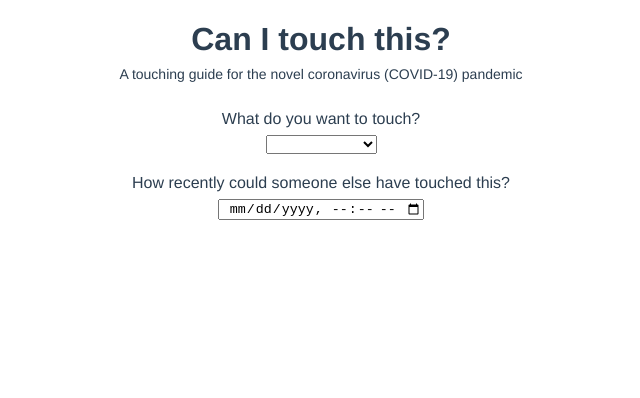
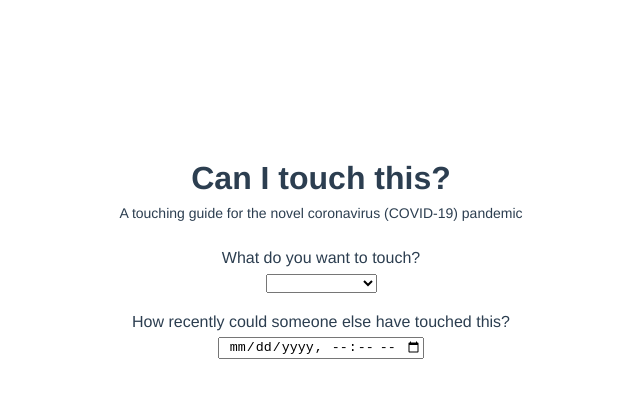
Before and after one commit to 2ndTwo/can-I-touch-this, a Vue app: page / in a window 1280 px wide. Shown: the top 398 px of the page, without its empty margins (319-959 px from the left). Built offline with nearby package versions, Linux system fonts and the light colour scheme.

Commit message:
feat(app.vue): move main content away from window top
This should improve readability and help make the screen look a bit less empty.

```diff
--- a/src/App.vue
+++ b/src/App.vue
@@ -110,12 +110,17 @@
 </script>
 
 <style lang="scss">
+body {
+  margin: 0;
+}
+
 #app {
   font-family: Avenir, Helvetica, Arial, sans-serif;
   -webkit-font-smoothing: antialiased;
   -moz-osx-font-smoothing: grayscale;
   text-align: center;
   color: #2c3e50;
+  margin: 20vh 1rem 20vh;
 }
 
 h1 {
```
